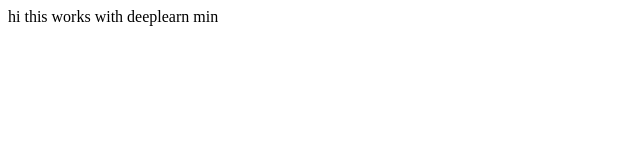
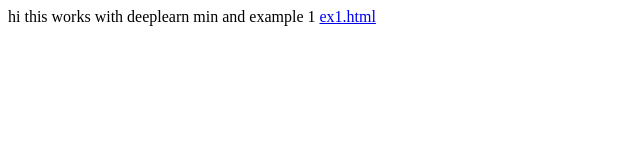
Before and after one commit to hpssjellis/deeplearnjs-phonegap-build, a plain HTML site: page index.html in a window 1280 px wide. Shown: the whole page, without its empty margins (0-640 px from the left). Drawn offline with Linux system fonts and the light colour scheme.

Commit message:
Update index.html

```diff
--- a/index.html
+++ b/index.html
@@ -1,6 +1,6 @@
 <html>
   <body>
-    hi this works with deeplearn min
-
+    hi this works with deeplearn min and example 1
+    <a href="ex1.html">ex1.html</a>
   </body>
 </html>
```
